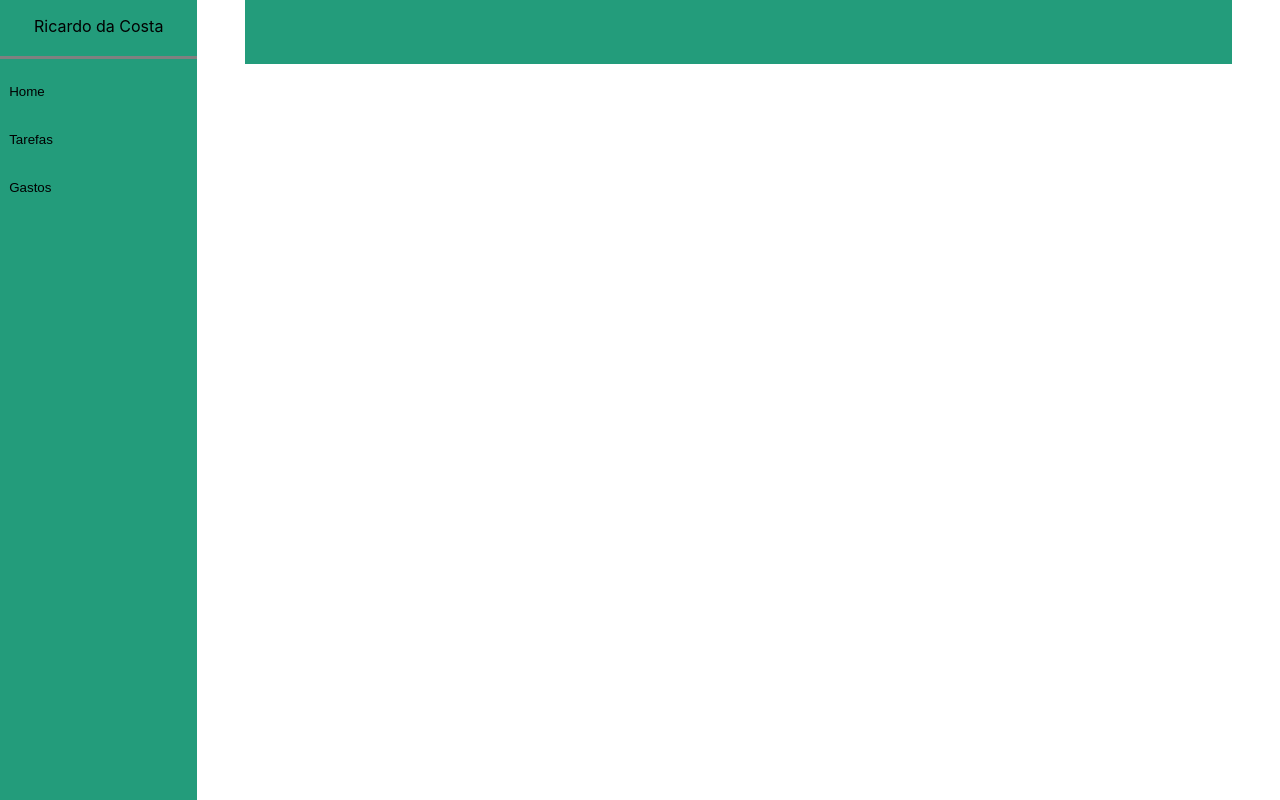
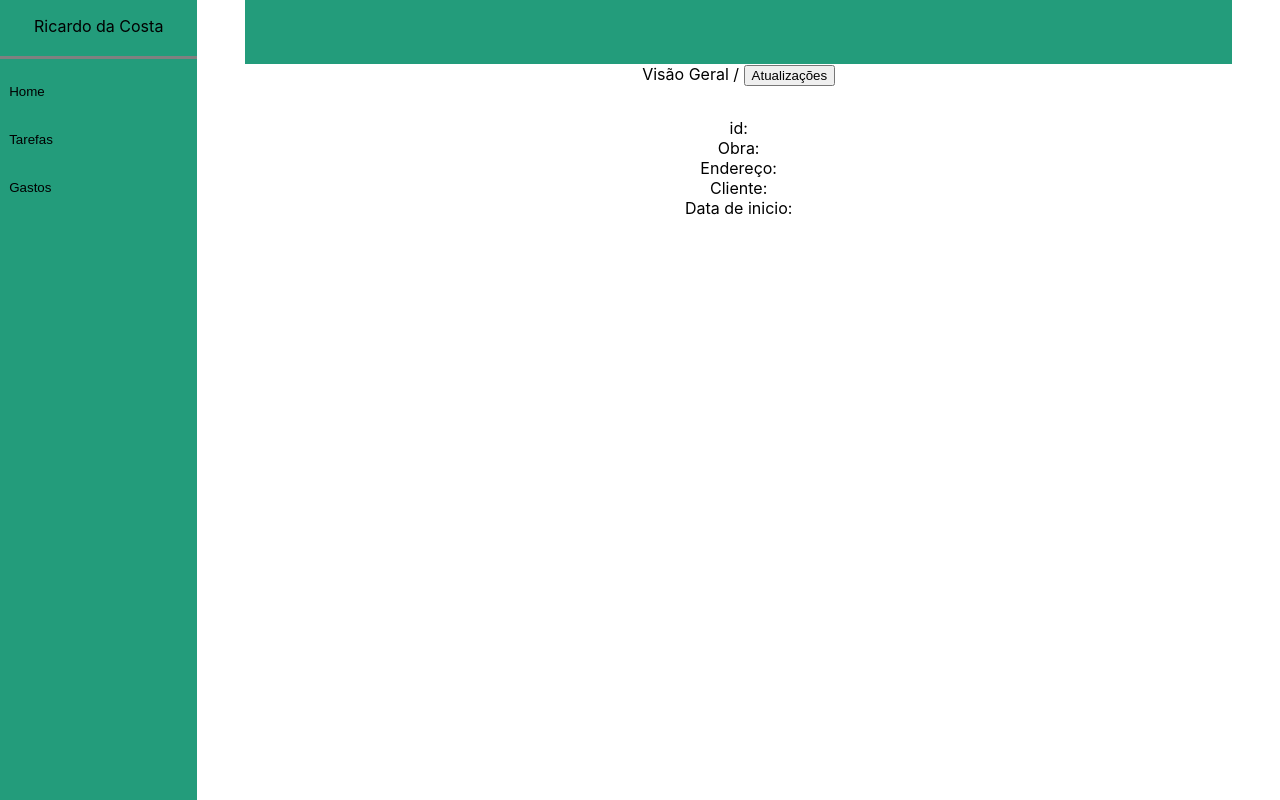
Before and after one commit to GabrielAlmeida-git/primeiro-repositorio, a React (Create React App) app in the folder certa-obras/: page /obras/1 in a window 1280 px wide. Built offline with nearby package versions, Linux system fonts and the light colour scheme; no server answers; the database is empty.

Commit message:
mais uma incansavel correção

```diff
--- a/certa-obras/src/App.js
+++ b/certa-obras/src/App.js
@@ -5,6 +5,7 @@ import Header from './components/HomeComponent/Header';
 import Obras from './components/HomeComponent/Obras';
 import SideMenu from './components/HomeComponent/SideMenu';
 import HeaderObra from './components/ObrasComponent/HeaderObra';
+import ObraDetail from './components/ObrasComponent/ObraDetail';
 
 function App() {
   return (
@@ -25,7 +26,7 @@ function App() {
                   <SideMenu/>
                   <Main>
                     <HeaderObra/>
-
+                   <ObraDetail/>
                   </Main>
               </Container>
             </Route>
--- /dev/null
+++ b/certa-obras/src/components/ObrasComponent/ObraDetail.js
@@ -0,0 +1,68 @@
+import firebase from 'firebase';
+import React, { Component } from 'react';
+import styled from 'styled-components';
+
+class ObraDetail extends Component{
+  constructor(props){
+    super(props);
+    this.state = {
+      url: window.location.href.split(':')
+    }
+
+
+    let firebaseConfig = {
+      apiKey: "AIzaSyDf7uwGiMEoFMvWxmKz04RiI4S390NCaQM",
+      authDomain: "certaengenharia-686f0.firebaseapp.com",
+      projectId: "certaengenharia-686f0",
+      storageBucket: "certaengenharia-686f0.appspot.com",
+      messagingSenderId: "802163980988",
+      appId: "1:802163980988:web:fc27258d26c36b11246eb9",
+      measurementId: "G-LLTNHYXQ83"
+    };
+    // Initialize Firebase
+    if(!firebase.apps.length){
+      firebase.initializeApp(firebaseConfig);
+    }
+
+
+
+      firebase.database().ref('Obras/'+this.state.url[3]).on('value', (snapshot) =>{
+        let state = this.state;
+        state.key = snapshot.key;
+        state.nome = snapshot.val().nomeObra;
+        state.endereco = snapshot.val().endereco;
+        state.cliente = snapshot.val().cliente;
+        state.dataInicio = snapshot.val().dataInicio;
+        this.setState(state);
+      })
+
+
+
+}
+atualizacoes = (id) => {
+  window.location.href = '/update/:'+id
+  }
+
+  render(){
+    const { key, nome, endereco, cliente, dataInicio} = this.state;
+    return(
+      <Wrapper>
+        <div><a>Visão Geral</a> / <button>Atualizações</button></div>
+            <Main key={key}>
+              <div>id: {key} </div><div>Obra: {nome}</div><div>Endereço: {endereco}</div><div>Cliente: {cliente}</div><div>Data de inicio: {dataInicio}</div>
+              </Main>
+      </Wrapper>
+    )
+  }
+}
+
+export default ObraDetail
+
+
+const Wrapper = styled.div`
+`
+
+const Main = styled.div`
+margin-bottom: 1.5rem;
+margin-top: 2rem;
+`
```
